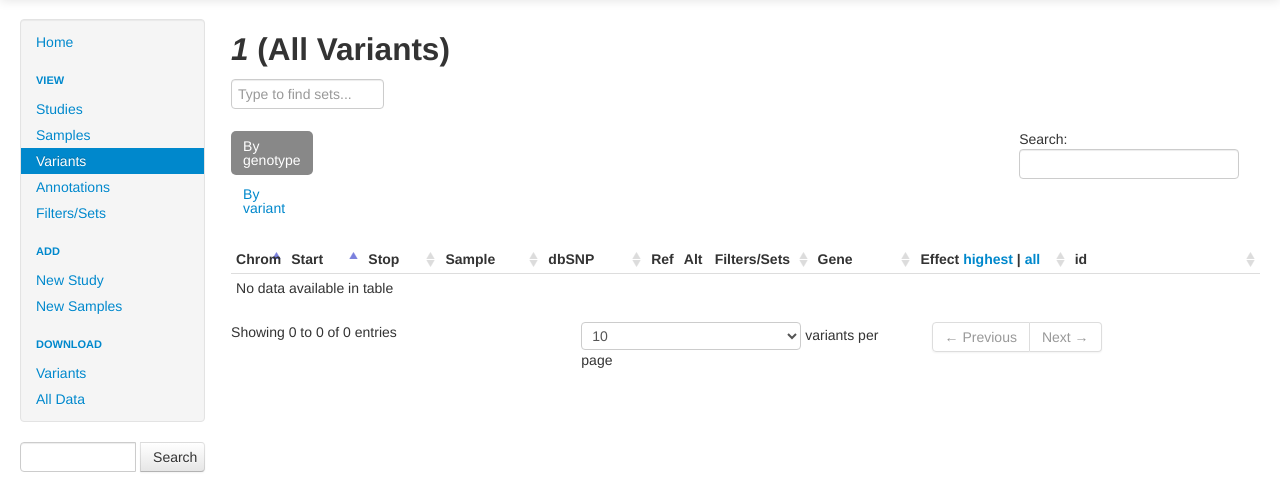
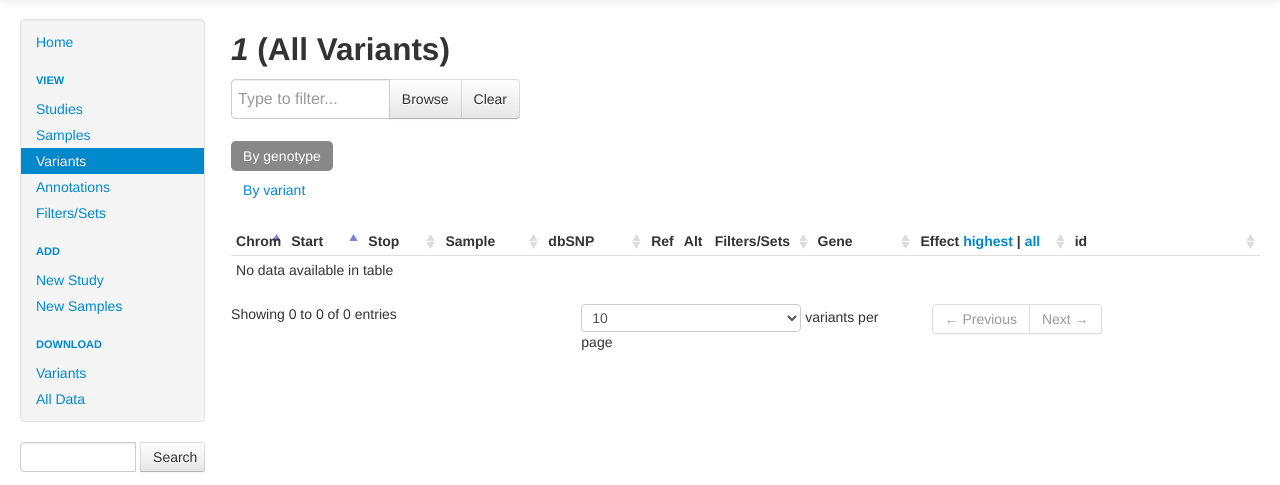
Before and after one commit to nkrumm/gauss, a Flask app: page /variants/1 in a window 1280 px wide. Shown: the part 41-526 px from the top of the page. Run offline with Flask 2, Linux system fonts and the light colour scheme; data that the repository does not hold is empty; some libraries are stand-ins or nearby versions.

Commit message:
much improved filtering capabilities and brows filters modal

```diff
--- a/code/app.py
+++ b/code/app.py
@@ -86,30 +86,25 @@ def variant_details(chrom, start, end=None):
 
 @app.route('/variants/<gene>')
 @app.route('/variants/<chrom>:<start>-<end>')
-@app.route('/variants/id:<variant_id>')
 @app.route('/samples/<sample_id>/variants')
-def get_variants(gene=None, sample_id=None, chrom=None, start=None, end=None, variant_id=None):
+def get_variants(gene=None, sample_id=None, chrom=None, start=None, end=None):
     var_mgr = variant_manager(db="test",conn=g.conn)
-    if variant_id is not None:
-        data = var_mgr.get_variant(variant_id)
-        for ix, row in enumerate(data["annotations"]["EFF"]):
-            data["annotations"]["EFF"][ix]["effect_code"] = VARIANT_EFFECTS[row["e"]]
-        return render_template("variant_details.html", data=data)
-    else:
-        if sample_id is not None:
-            title = "%s (All Variants)" % sample_id
-            query_string = "sample_id=%s" % sample_id
+    if sample_id is not None:
+        title = "%s (All Variants)" % sample_id
+        query_string = "sample_id=%s" % sample_id
 
-        elif gene is not None:
-            title = "<em>%s</em> (All Variants)" % gene
-            query_string = "gene=%s" % gene
+    elif gene is not None:
+        title = "<em>%s</em> (All Variants)" % gene
+        query_string = "gene=%s" % gene
 
-        elif chrom is not None:
-            chrom_int = int(chrom.lower().replace("chr",""))
-            title="%s: %s - %s" % (chrom, start, end)
-            query_string = "chrom=%s&start=%s&end=%s" % (chrom, start, end)
+    elif chrom is not None:
+        chrom_int = int(chrom.lower().replace("chr",""))
+        title="%s: %s - %s" % (chrom, start, end)
+        query_string = "chrom=%s&start=%s&end=%s" % (chrom, start, end)
 
-        return render_template("view_variants.html", title=Markup(title), query_string=Markup(query_string))
+    filter_mgr = filter_manager(db="test",conn=g.conn)
+    filters = filter_mgr.get_all_filters()
+    return render_template("view_variants.html", title=Markup(title), query_string=Markup(query_string), filters=filters)
 
 def is_arg(argname):
     return (argname in request.args) and (len(request.args[argname]) > 0)
@@ -143,7 +138,25 @@ def json_variants(return_query=False):
     if ("exclude_filters" in request.args) and len(request.args["exclude_filters"]) > 0:
         query["filter"]["$nin"] = request.args["exclude_filters"].split(";")
     if ("include_filters" in request.args)  and len(request.args["include_filters"]) > 0:
-        query["filter"]["$in"] = request.args["include_filters"].split(";")
+        for f in request.args["include_filters"].strip(";").split(";"):
+            filter_type, filter_id = f.split(":")
+            if filter_type == "set":
+                query["filter"]["$in"].append(filter_id)
+            elif filter_type == "attr":
+                if filter_id == "truncating":
+                    query["annotations.EFF.e"]["$in"]=["FRAME_SHIFT", "STOP_GAINED"]
+                elif filter_id == "autosomal":
+                    query["chrom"]["$nin"]=["X","Y"]
+                elif filter_id == "dbSNP":
+                    query["id"] = None
+                elif filter_id == "genic":
+                    if not is_arg("gene"):  # only do this if not already a gene query
+                        query["annotations.EFF.g"]["$ne"]=None
+                elif filter_id == "exonic":
+                    if not is_arg("gene"):  # only do this if not already a gene query
+                        query["annotations.EFF.g"]["$ne"]=None
+                    query["annotations.EFF.e"]["$nin"] = ["INTRON","UTR-5","UTR-3","INTRAGENIC","UTR_3_PRIME","UTR_5_PRIME"]
+
 
     projection = {"sample_name": True,
                       "id":True,
--- a/code/templates/view_variants.html
+++ b/code/templates/view_variants.html
@@ -53,7 +53,7 @@
 	var dtable;
 	$(document).ready(function() {
 		dtable = $('#example').dataTable( {
-			"sDom": "<'row-fluid'<'toolbar span6'><'span3'><'span3'f>r>t<'row-fluid'<'span4'i><'span4'l><'span4'p>>",
+			"sDom": "<'row-fluid'<'toolbar'>r>t<'row-fluid'<'span4'i><'span4'l><'span4'p>>",
 			"sPaginationType": "bootstrap",
 			"oLanguage": {
 				"sLengthMenu": "_MENU_ variants per page"
@@ -106,9 +106,10 @@ function create_set_label(set_item){
 	if (set_item["filter_title"] != undefined){
 		title = set_item.filter_title
 	} else {title = set_item.filter_name}
+	prefix = set_item.prefix
 	color = set_item.color
 	return '<div class="btn-group" id='+id+'>' +
-		   '<button class="btn btn '+color+' no-hover">'+title+'</button>' +
+		   '<button class="btn btn '+color+' no-hover"><b>'+prefix + '</b>: '+title+'</button>' +
 		   '<button class="btn btn '+color+'" onClick=\'remove_filter("'+id+'")\'>x</button></div>'
 };
 
@@ -116,8 +117,7 @@ function build_filter_string(sets){
 	var filter_string = "include_filters="
 		for (var set in sets){
 			if (sets[set].applied){
-				filter_string += sets[set].filter_name
-				filter_string += ";"
+				filter_string += sets[set].type + ":" + sets[set].filter_name + ";";
 			}
 		}
 	return filter_string
@@ -125,20 +125,42 @@ function build_filter_string(sets){
 
 function remove_filter(item){
 	$("#"+item).remove();
-	sets[item].applied = false
-	filter_string = build_filter_string(sets)
-	console.log('/_variants.json?' + query_string + "&" + filter_string)
-	dtable.fnReloadAjax( '/_variants.json?' + query_string + "&" + filter_string);
+	sets[item].applied = false;
+	filter_string = build_filter_string(sets);
+	console.log('/_variants.json?' + query_string + "&" + filter_string);
+	dtable.fnReloadAjax( '/_variants.json?' + query_string + "&" + filter_string + '&'+ group_string);
+}
+
+function remove_all_filters(){
+	for (var set in sets) {
+		$("#"+sets[set].item).remove();
+		sets[set].applied = false;
+		console.log(sets[set])
+	};
+	filter_string = build_filter_string(sets);
+	console.log('/_variants.json?' + query_string + "&" + filter_string);
+	dtable.fnReloadAjax( '/_variants.json?' + query_string + "&" + filter_string + '&'+ group_string);
 }
 
 function add_filter(item){
 	$('#set_labels').append(create_set_label(sets[item]));
-	sets[item].applied = true
-	filter_string = build_filter_string(sets)
-	console.log('/_variants.json?' + query_string + "&" + filter_string)
-	dtable.fnReloadAjax( '/_variants.json?' + query_string + "&" + filter_string);
+	sets[item].applied = true;
+	sets[item].item = item
+	filter_string = build_filter_string(sets);
+	console.log('/_variants.json?' + query_string + "&" + filter_string);
+	dtable.fnReloadAjax( '/_variants.json?' + query_string + "&" + filter_string + '&'+ group_string);
 }
 
+function set_up_filter_modal(){
+	for (var set in sets){
+		if (sets[set].applied){
+			$("#modal_" + sets[set].item).addClass(sets[set].color);
+		}
+		else {
+			$("#modal_" + sets[set].item).removeClass(sets[set].color);
+		}
+	}
+}
 /* download the filters from server, populate the sets[] array and set up the typeahead*/
 $(document).ready(function() {
 	$.getJSON('/filters.json', function(data){
@@ -147,7 +169,8 @@ $(document).ready(function() {
 										sets[data[i].filter_name] = data[i]
 									}
 									$('#set_search').typeahead({'source': Object.keys(sets),
-																'updater': add_filter
+																'updater': add_filter,
+																'minLength': 0,
 															   }
 							);
 	});
@@ -157,15 +180,53 @@ $(document).ready(function() {
 
 {% block content %}
 	<div class="row-fluid">
-	<div class="span2">
+	<div class="span3">
 		<form class="form-inline" action="#">
-	  	<input id="set_search" class="span12" accesskey='s' type="text" placeholder="Type to find sets..." data-provide="typeahead" autocomplete="off" />
+		<div class="input-append">
+	  	<input id="set_search" class='span8' style='height: 40px; font-size: 16px' accesskey='s' type="text" placeholder="Type to filter..." data-provide="typeahead" autocomplete="off" />
+	  	<button data-target="#myModal" role="button" style='height: 40px' class="btn" data-toggle="modal" onClick="set_up_filter_modal()">Browse</button>
+	  	<button class="btn" style='height: 40px' onClick='remove_all_filters();'>Clear</button>
+	  </div>
 	  	</form>
+
 	</div>
-	<div id="set_labels" class="span10">
-	</div>
+	<!--<div id="set_labels" class="span9">
+	</div>-->
 	</div>
 
 	<table class="table table-hover table-condensed" id="example">
 	</table>
+
+
+	<div id="myModal" class="modal hide" style="margin: 120px 0 0 -280px;" tabindex="-1" data-backdrop="0" role="dialog" aria-labelledby="myModalLabel" aria-hidden="true">
+  		<div class="modal-header">
+    		<button type="button" class="close" data-dismiss="modal" aria-hidden="true">×</button>
+    		<h3 id="myModalLabel">Browse available filters and sets:</h3>
+  		</div>
+  	    <div class="modal-body">
+    		<table class="table table-hover table-condensed" data-provides="rowlink">
+				<thead>
+					<th>Description</th>
+					<th>Click to enable</th>
+				</thead>
+				<tbody>
+				{% for row in filters %}
+					<tr>
+						<td>
+							{{ row["description"] }}
+						</td>
+						<td>
+							<button id="modal_{{row["filter_name"]}}" href="#" class='btn btn-small' onClick='add_filter("{{ row["filter_name"] }}"); $(this).addClass("{{ row["color"] }}");' type="button">{{ row["filter_name"] }}</button>
+						</td>
+					</tr>
+				{% endfor %}
+				</tbody>
+			</table>
+	    </div>
+	    <div class="modal-footer">
+	    	<button class="btn" data-dismiss="modal" aria-hidden="true" onClick="console.log('cancel'); remove_all_filters()">Cancel</button>
+	    	<button class="btn btn-primary" data-dismiss="modal">Done</button>
+	    </div>
+</div>
+
 {% endblock %}
```
